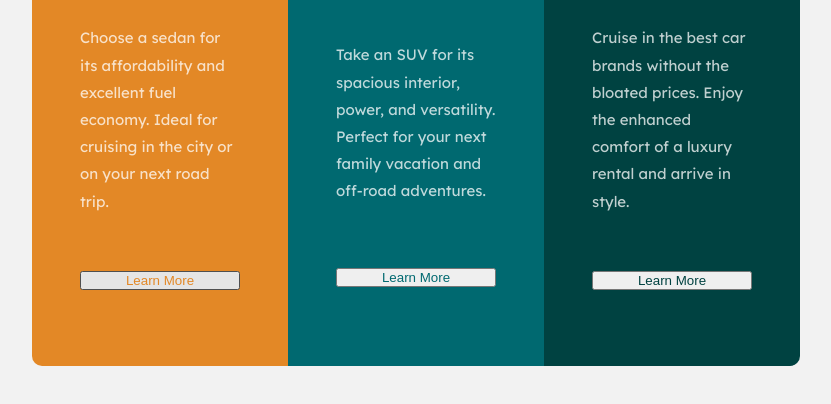
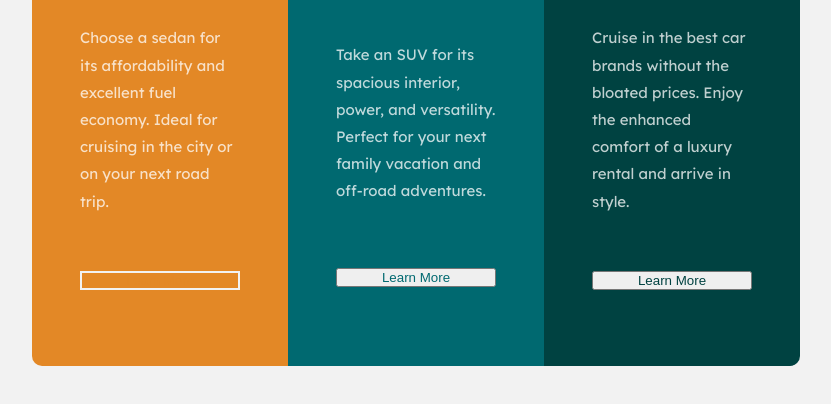
Before and after one commit to hemanth-92/3-column-preview-card, a plain HTML site: page index.html in a window 1280 px wide. In both pictures the pointer is over the button 384 px from the left and 614 px from the top of the page. Shown: the part 334-738 px from the top of the page, without its empty margins (224-1055 px from the left). Drawn offline with Linux system fonts and the light colour scheme.

Commit message:
preview-card

```diff
--- a/style.css
+++ b/style.css
@@ -71,7 +71,8 @@ h1 {
   font-weight: 900;
 }
 
-.button:hover {
+button:hover {
   background-color: inherit;
   border: 2px solid hsl(0, 0%, 95%);
+  color: hsl(0, 0%, 95%);
 }
```
